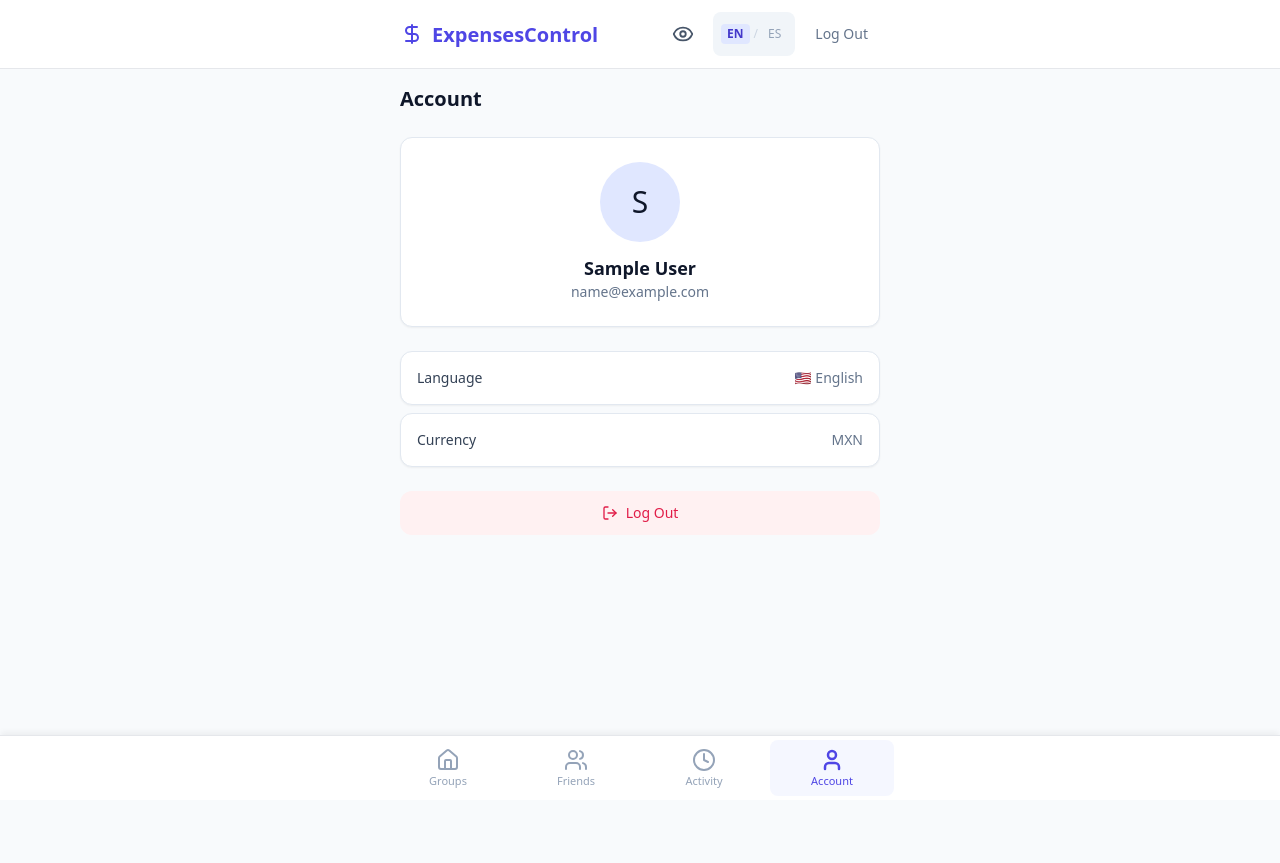
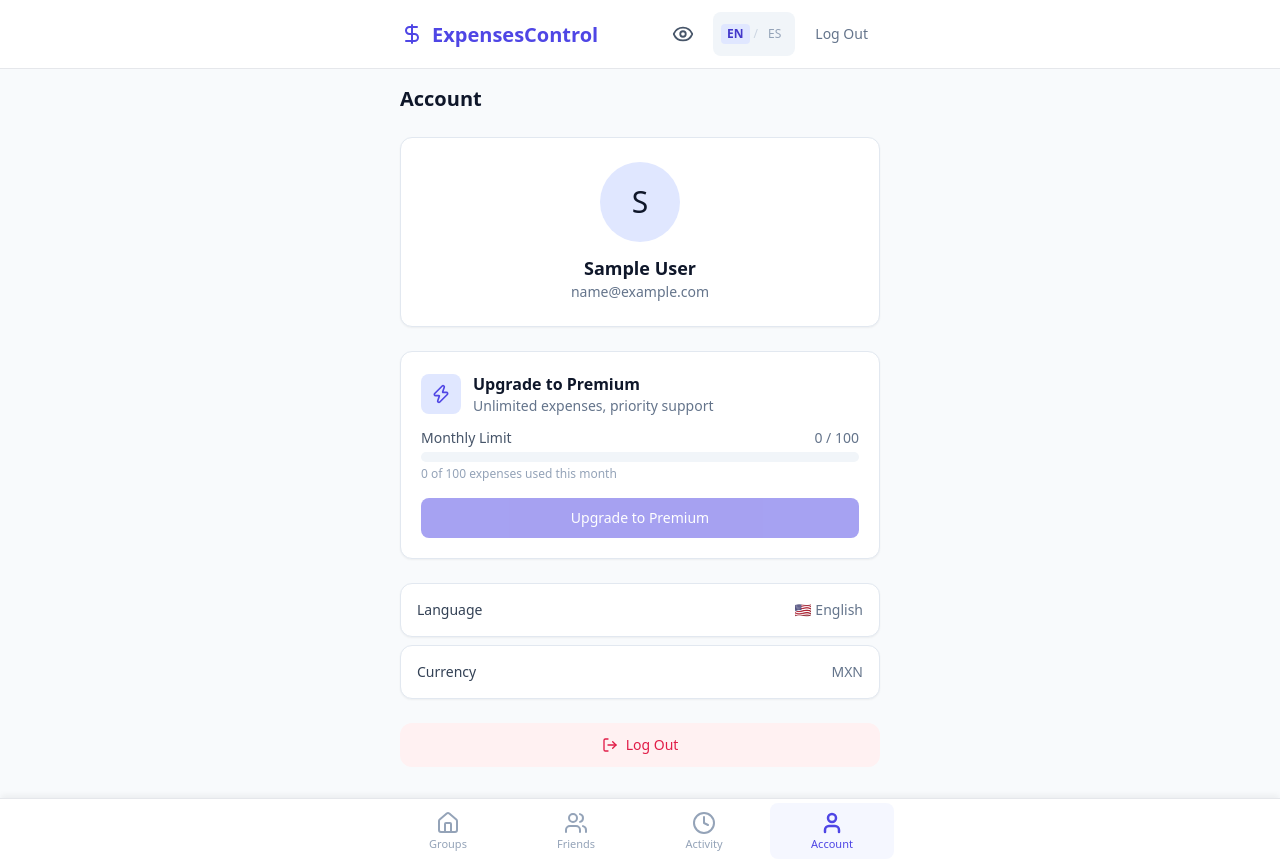
Before and after one commit to rammsguns/ExpensesControl, a React (Vite) app in the folder expenses-control/client/: page /account in a window 1280 px wide. Before the commit the page ends 800 px from the top, so only its background shows below. Built offline with nearby package versions, Linux system fonts and the light colour scheme; no server answers; sample sign-in values are in the browser's storage.

Commit message:
Add premium UI to Account page with usage tracking

```diff
--- a/expenses-control/client/src/context/AuthContext.jsx
+++ b/expenses-control/client/src/context/AuthContext.jsx
@@ -35,6 +35,19 @@ export const AuthProvider = ({ children }) => {
     return newUser;
   };
 
+  const refreshUser = async () => {
+    try {
+      const response = await api.get('/auth/me');
+      const updatedUser = response.data;
+      localStorage.setItem('user', JSON.stringify(updatedUser));
+      setUser(updatedUser);
+      return updatedUser;
+    } catch (err) {
+      console.error('Failed to refresh user:', err);
+      return null;
+    }
+  };
+
   const logout = () => {
     api.post('/auth/logout').catch(() => {});
     localStorage.removeItem('user');
@@ -42,7 +55,7 @@ export const AuthProvider = ({ children }) => {
   };
 
   return (
-    <AuthContext.Provider value={{ user, loading, login, register, logout }}>
+    <AuthContext.Provider value={{ user, loading, login, register, refreshUser, logout }}>
       {children}
     </AuthContext.Provider>
   );
--- a/expenses-control/client/src/i18n/en.json
+++ b/expenses-control/client/src/i18n/en.json
@@ -93,5 +93,13 @@
   "accessibility_settings": "Accessibility settings",
   "toggle_high_contrast": "Toggle high contrast mode",
   "toggle_large_text": "Toggle large text mode",
-  "toggle_reduced_motion": "Toggle reduced motion mode"
+  "toggle_reduced_motion": "Toggle reduced motion mode",
+  "premium": "Premium",
+  "upgrade_to_premium": "Upgrade to Premium",
+  "premium_benefits": "Unlimited expenses, priority support",
+  "monthly_limit": "Monthly Limit",
+  "expenses_used": "{{used}} of {{limit}} expenses used",
+  "unlimited": "Unlimited",
+  "premium_active": "Premium Active",
+  "premium_desc": "You have unlimited expenses"
 }
--- a/expenses-control/client/src/pages/Account.jsx
+++ b/expenses-control/client/src/pages/Account.jsx
@@ -3,11 +3,19 @@ import { useTranslation } from '../i18n';
 import { useAuth } from '../context/AuthContext';
 import Navbar from '../components/Navbar';
 import BottomNav from '../components/BottomNav';
-import { LogOut } from 'lucide-react';
+import { LogOut, Crown, Zap, Infinity } from 'lucide-react';
 
 export default function Account() {
   const { t, language } = useTranslation();
-  const { user, logout } = useAuth();
+  const { user, logout, refreshUser } = useAuth();
+
+  React.useEffect(() => {
+    refreshUser();
+  }, []);
+
+  const isPremium = user?.is_premium;
+  const limit = user?.monthly_expense_limit || 100;
+  const used = user?.monthly_expense_count || 0;
 
   return (
     <div className="min-h-screen bg-slate-50 pb-20">
@@ -24,6 +32,75 @@ export default function Account() {
           </div>
           <h3 className="text-lg font-bold text-slate-900">{user?.name}</h3>
           <p className="text-sm text-slate-500">{user?.email}</p>
+
+          {/* Premium badge */}
+          {isPremium && (
+            <div className="mt-3 inline-flex items-center gap-1.5 bg-amber-50 text-amber-700 px-3 py-1 rounded-full text-sm font-medium border border-amber-200">
+              <Crown size={14} /> {t('premium_active')}
+            </div>
+          )}
+        </div>
+
+        {/* Premium Section */}
+        <div className="mt-6">
+          {isPremium ? (
+            <div className="bg-gradient-to-br from-amber-50 to-orange-50 rounded-xl shadow-sm border border-amber-200 p-5">
+              <div className="flex items-center gap-3 mb-3">
+                <div className="w-10 h-10 rounded-lg bg-amber-100 flex items-center justify-center">
+                  <Crown size={20} className="text-amber-600" />
+                </div>
+                <div>
+                  <h4 className="font-bold text-slate-900">{t('premium_active')}</h4>
+                  <p className="text-sm text-slate-500">{t('premium_desc')}</p>
+                </div>
+              </div>
+              <div className="flex items-center gap-2 text-amber-700 text-sm font-medium">
+                <Infinity size={16} />
+                <span>{t('unlimited')} {t('expenses').toLowerCase()}</span>
+              </div>
+            </div>
+          ) : (
+            <div className="bg-white rounded-xl shadow-sm border border-slate-200 p-5">
+              <div className="flex items-center gap-3 mb-3">
+                <div className="w-10 h-10 rounded-lg bg-indigo-100 flex items-center justify-center">
+                  <Zap size={20} className="text-indigo-600" />
+                </div>
+                <div>
+                  <h4 className="font-bold text-slate-900">{t('upgrade_to_premium')}</h4>
+                  <p className="text-sm text-slate-500">{t('premium_benefits')}</p>
+                </div>
+              </div>
+
+              {/* Usage bar */}
+              <div className="mt-3">
+                <div className="flex justify-between text-sm mb-1">
+                  <span className="text-slate-600">{t('monthly_limit')}</span>
+                  <span className="text-slate-500">{used} / {limit}</span>
+                </div>
+                <div className="w-full bg-slate-100 rounded-full h-2.5">
+                  <div
+                    className="bg-indigo-600 h-2.5 rounded-full transition-all"
+                    style={{ width: `${Math.min((used / limit) * 100, 100)}%` }}
+                  />
+                </div>
+                <p className="text-xs text-slate-400 mt-1">
+                  {language === 'es'
+                    ? `${used} de ${limit} gastos usados este mes`
+                    : `${used} of ${limit} expenses used this month`
+                  }
+                </p>
+              </div>
+
+              {/* Upgrade button (placeholder - no payment integration yet) */}
+              <button
+                disabled
+                className="mt-4 w-full bg-indigo-600 text-white rounded-lg px-4 py-2.5 font-medium text-sm opacity-50 cursor-not-allowed"
+                title="Payment integration coming soon"
+              >
+                {t('upgrade_to_premium')}
+              </button>
+            </div>
+          )}
         </div>
 
         {/* Settings */}
```
Also changed, not shown: 1 other file (tests, documents, lock files or other folders).
